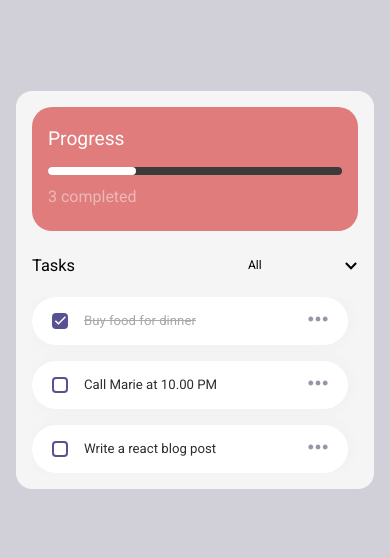
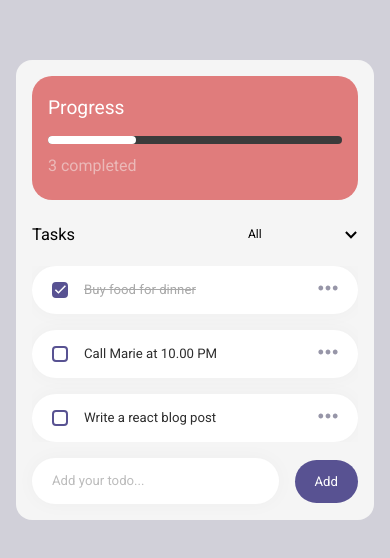
Before and after one commit to rinn-dev/todo-app, a React (Vite) app: page / in a window 390 px wide. Shown: the part 132-690 px from the top of the page. Built offline with nearby package versions, Linux system fonts and the light colour scheme.

Commit message:
feat: task input added

```diff
--- /dev/null
+++ b/src/components/tasks/TaskInput.tsx
@@ -0,0 +1,21 @@
+import type { FC } from 'react';
+import './task-input.scss';
+
+export const TaskInput: FC = () => {
+  const handleSumit = (e: React.FormEvent<HTMLFormElement>) => {
+    e.preventDefault();
+  };
+
+  return (
+    <form onSubmit={handleSumit} className="task-input">
+      <input
+        type="text"
+        placeholder="Add your todo..."
+        className="task-input__input"
+      />
+      <button type="submit" className="task-input__submit">
+        Add
+      </button>
+    </form>
+  );
+};
--- a/src/components/tasks/styles.scss
+++ b/src/components/tasks/styles.scss
@@ -25,7 +25,6 @@
     flex-direction: column;
     max-height: 300px;
     overflow-y: auto;
-    padding-right: 10px;
 
     row-gap: 16px;
   }
--- /dev/null
+++ b/src/components/tasks/task-input.scss
@@ -0,0 +1,51 @@
+@use '../../styles/colors' as *;
+
+.task-input {
+  display: flex;
+  justify-content: space-between;
+  align-items: center;
+  column-gap: 16px;
+  margin-top: 16px;
+
+  &__input {
+    width: 100%;
+    border: none;
+    box-shadow: 0px 0px 20px 0px #00000008;
+    background: $white;
+    padding: 14px 20px;
+    border-radius: 50px;
+    font-size: 1rem;
+    line-height: 1.125rem;
+    color: $jet;
+
+    &:focus {
+      outline: none;
+    }
+
+    &::placeholder {
+      color: $gray-light;
+    }
+  }
+
+  &__submit {
+    display: none;
+  }
+
+  @media screen and (max-width: 1024px) {
+    &__submit {
+      display: block;
+      background-color: $indigo;
+      border: none;
+      padding: 14px 20px;
+      border-radius: 24px;
+      font-size: 0.825rem;
+      color: $white;
+    }
+  }
+
+  @media screen and (max-width: 480px) {
+    &__input {
+      font-size: 0.825rem;
+    }
+  }
+}
--- a/src/pages/index.tsx
+++ b/src/pages/index.tsx
@@ -1,4 +1,5 @@
 import { Progress } from '../components/progress/Progress';
+import { TaskInput } from '../components/tasks/TaskInput';
 import { Tasks } from '../components/tasks/Tasks';
 import '../styles/app.scss';
 
@@ -12,6 +13,7 @@ export const AppIndex = () => {
         <div className="app__tasks">
           <Tasks />
         </div>
+        <TaskInput />
       </div>
     </main>
   );
```
